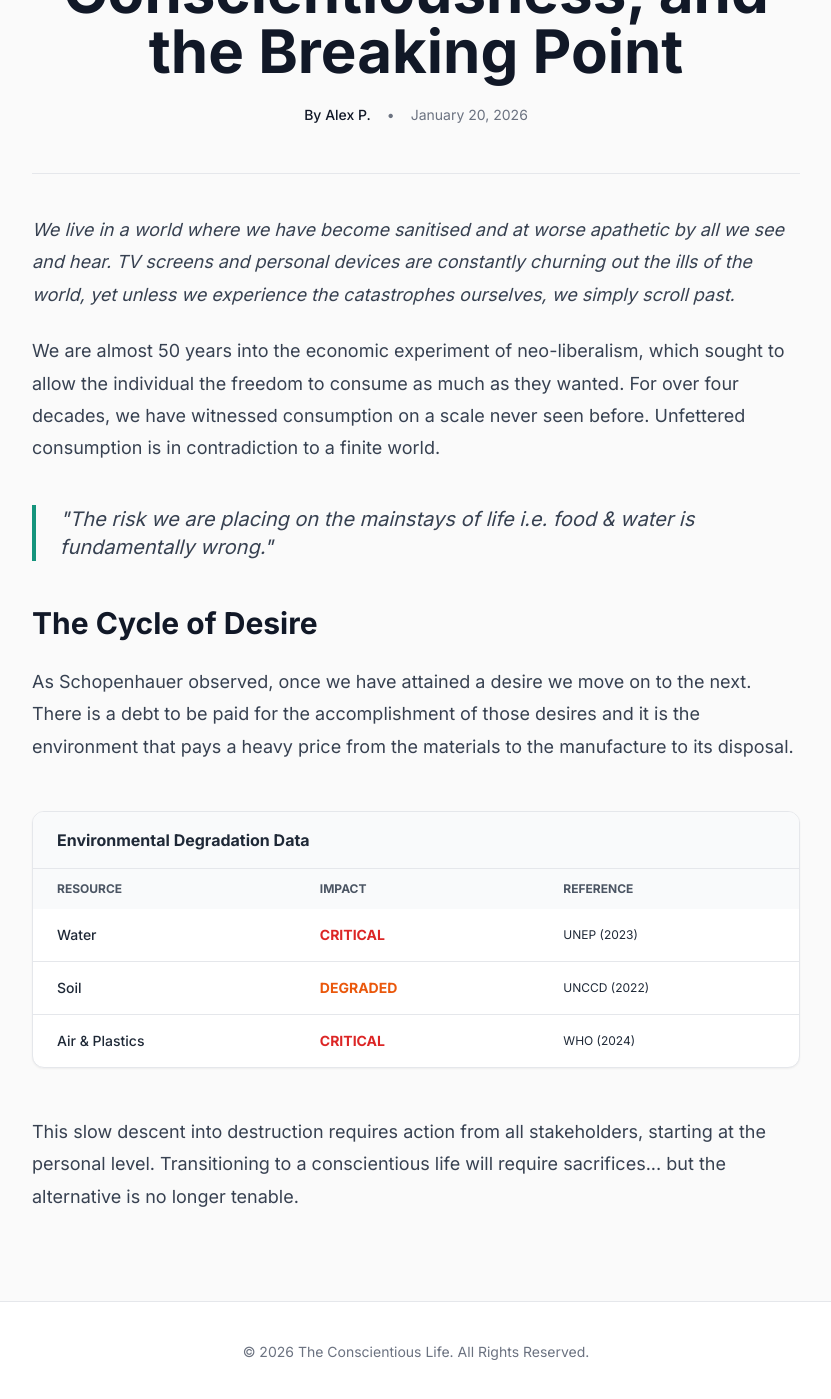
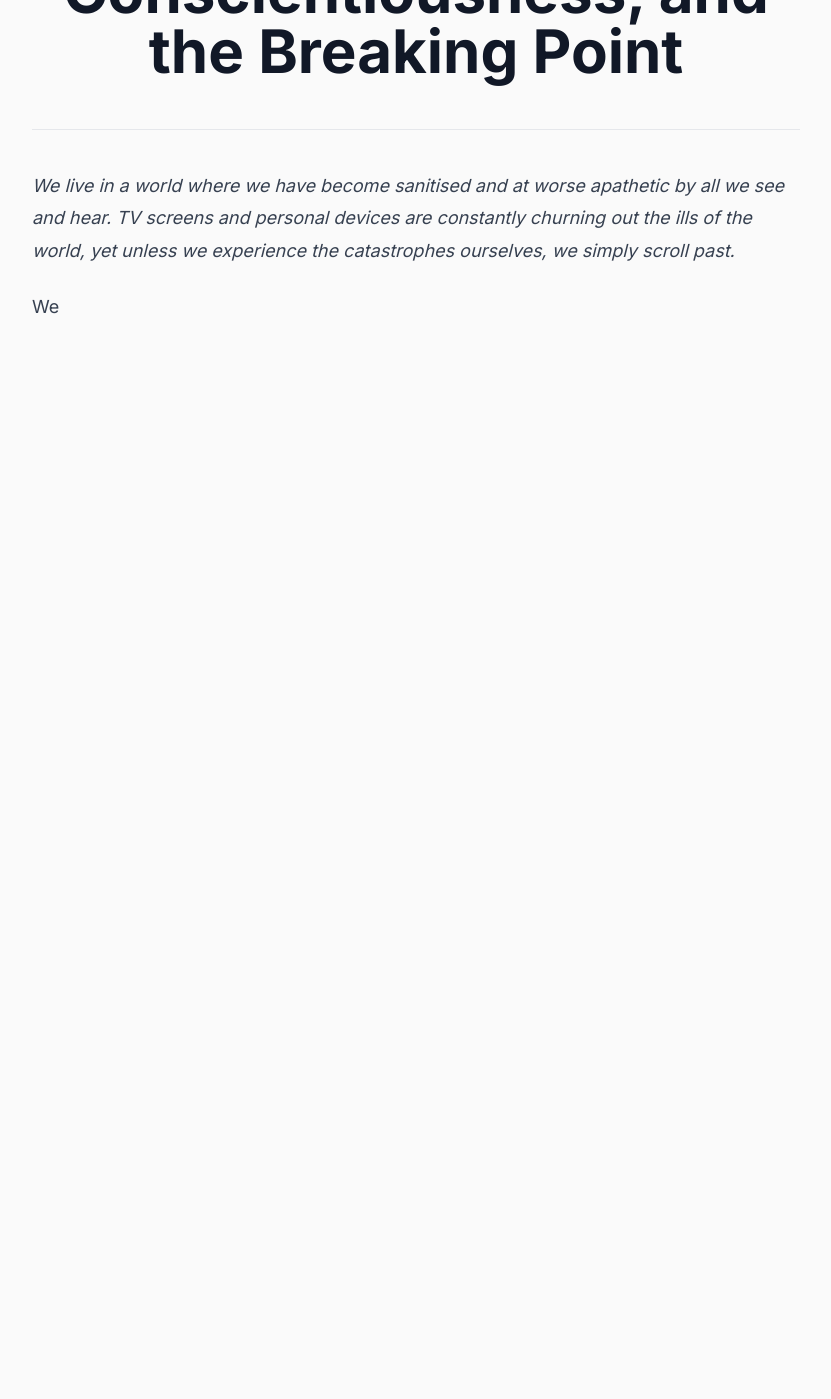
Before and after one commit to theconscientiouslife1-coder/TheCL, a Jekyll site: the page the_environment_main_article.html, which Jekyll copies as it is, in a window 1280 px wide and 1400 px high, scrolled down 275 px. Shown: the whole window, without its empty margins (224-1055 px from the left). Built offline with Jekyll 4.4.1, drawn with Linux system fonts in a browser that asks for light colours; nearby versions of some CDN libraries; after the commit the page ends 900 px from its top, so only the background shows below that.

```diff
--- a/the_environment_main_article.html
+++ b/the_environment_main_article.html
@@ -25,11 +25,6 @@
                     <span class="text-xl md:text-2xl font-bold text-[#14947c]">Δ</span>
                     <span class="text-lg md:text-xl font-medium tracking-tight">The Conscientious Life</span>
                 </a>
-                <nav class="hidden md:flex items-center space-x-6 text-sm font-medium text-gray-600">
-                    <a href="index.html" class="hover:text-[#14947c] flex items-center transition-colors">
-                        <i data-lucide="home" class="w-4 h-4 mr-1"></i> Home
-                    </a>
-                </nav>
             </div>
         </div>
     </header>
@@ -43,11 +38,6 @@
                         <span class="text-xs font-bold uppercase tracking-widest">Environment</span>
                     </div>
                     <h1 class="text-4xl md:text-6xl font-bold text-gray-900 leading-tight mb-6">Consumption, Conscientiousness, and the Breaking Point</h1>
-                    <div class="flex justify-center items-center text-sm text-gray-500 space-x-4">
-                        <span class="font-medium text-gray-900">By Alex P.</span>
-                        <span>•</span>
-                        <span>January 20, 2026</span>
-                    </div>
                 </header>
 
                 <div class="article-text border-t border-gray-200 pt-10">
@@ -55,55 +45,4 @@
                         We live in a world where we have become sanitised and at worse apathetic by all we see and hear. TV screens and personal devices are constantly churning out the ills of the world, yet unless we experience the catastrophes ourselves, we simply scroll past.
                     </p>
 
-                    <p>We are almost 50 years into the economic experiment of neo-liberalism, which sought to allow the individual the freedom to consume as much as they wanted. For over four decades, we have witnessed consumption on a scale never seen before. Unfettered consumption is in contradiction to a finite world.</p>
-
-                    <blockquote class="border-l-4 border-[#14947c] pl-6 my-10 italic text-xl text-gray-700">
-                        "The risk we are placing on the mainstays of life i.e. food & water is fundamentally wrong."
-                    </blockquote>
-
-                    <h2>The Cycle of Desire</h2>
-                    <p>As Schopenhauer observed, once we have attained a desire we move on to the next. There is a debt to be paid for the accomplishment of those desires and it is the environment that pays a heavy price from the materials to the manufacture to its disposal.</p>
-
-                    <div class="my-12 bg-white border border-gray-200 rounded-xl overflow-hidden shadow-sm">
-                        <div class="bg-gray-50 px-6 py-4 border-b border-gray-200 font-bold">Environmental Degradation Data</div>
-                        <table class="w-full text-left text-sm">
-                            <thead class="bg-gray-50 text-gray-600 uppercase text-xs">
-                                <tr>
-                                    <th class="px-6 py-3">Resource</th>
-                                    <th class="px-6 py-3">Impact</th>
-                                    <th class="px-6 py-3">Reference</th>
-                                </tr>
-                            </thead>
-                            <tbody class="divide-y divide-gray-200">
-                                <tr>
-                                    <td class="px-6 py-4 font-medium">Water</td>
-                                    <td class="px-6 py-4 text-red-600 font-bold">CRITICAL</td>
-                                    <td class="px-6 py-4 text-xs">UNEP (2023)</td>
-                                </tr>
-                                <tr>
-                                    <td class="px-6 py-4 font-medium">Soil</td>
-                                    <td class="px-6 py-4 text-orange-600 font-bold">DEGRADED</td>
-                                    <td class="px-6 py-4 text-xs">UNCCD (2022)</td>
-                                </tr>
-                                <tr>
-                                    <td class="px-6 py-4 font-medium">Air & Plastics</td>
-                                    <td class="px-6 py-4 text-red-600 font-bold">CRITICAL</td>
-                                    <td class="px-6 py-4 text-xs">WHO (2024)</td>
-                                </tr>
-                            </tbody>
-                        </table>
-                    </div>
-
-                    <p>This slow descent into destruction requires action from all stakeholders, starting at the personal level. Transitioning to a conscientious life will require sacrifices... but the alternative is no longer tenable.</p>
-                </div>
-            </article>
-        </div>
-    </main>
-
-    <footer class="bg-white border-t py-10 text-center text-gray-500 text-sm">
-        <p>&copy; 2026 The Conscientious Life. All Rights Reserved.</p>
-    </footer>
-
-    <script>lucide.createIcons();</script>
-</body>
-</html>
+                    <p>We
```
